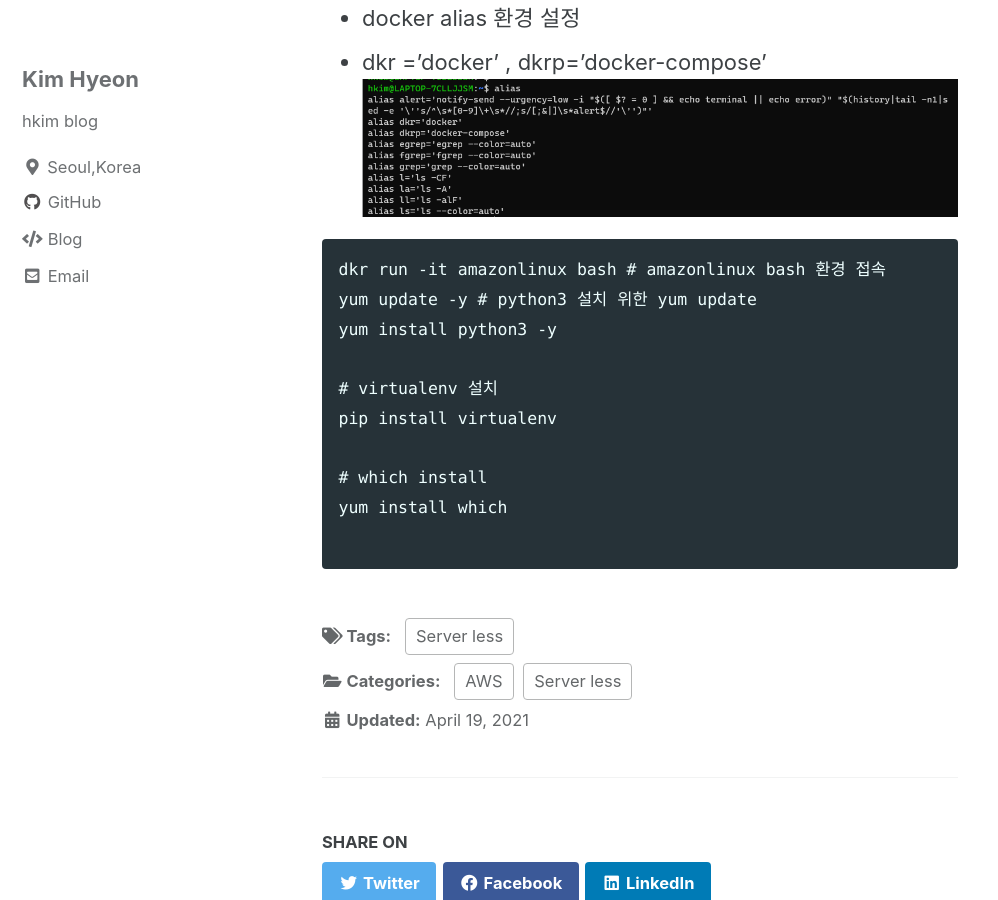
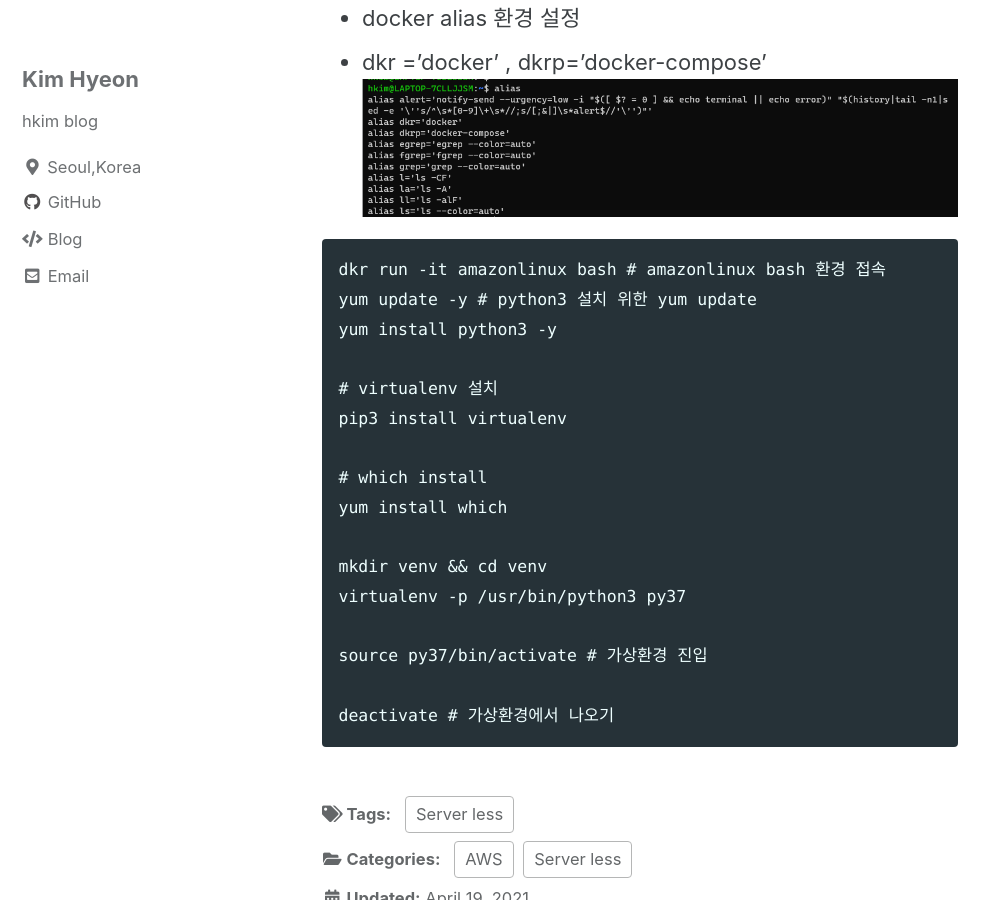
Before and after one commit to hyeonkimmm/hyeonkimmm.github.io, a Jekyll site: the page built from _posts/2021-04-19-aws_serverless_project_02.md, in a window 1280 px wide and 900 px high, scrolled down 323 px. Shown: the whole window, without its empty margins (0-998 px from the left). Built offline with Jekyll 4.4.1, drawn with Linux system fonts in a browser that asks for light colours; cached includes are drawn as plain includes; comment, search, counter and statistics services are not loaded.

Commit message:
Update 2021-04-19-aws_serverless_project_02.md

````diff
--- a/_posts/2021-04-19-aws_serverless_project_02.md
+++ b/_posts/2021-04-19-aws_serverless_project_02.md
@@ -19,9 +19,15 @@ yum update -y # python3 설치 위한 yum update
 yum install python3 -y
 
 # virtualenv 설치
-pip install virtualenv
+pip3 install virtualenv
 
 # which install
 yum install which
 
+mkdir venv && cd venv
+virtualenv -p /usr/bin/python3 py37
+
+source py37/bin/activate # 가상환경 진입
+
+deactivate # 가상환경에서 나오기
 ```
````
